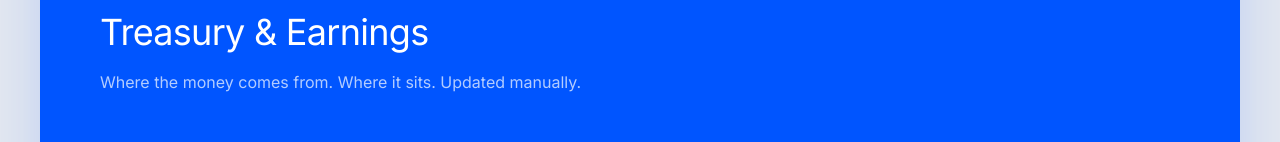
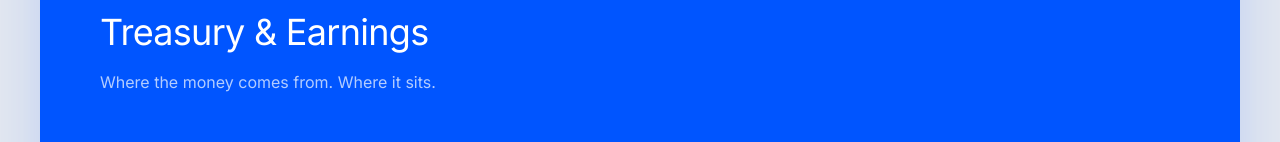
Before and after one commit to shirollsasaki/afterapp-fun, a Next.js app: page /treasury in a window 1280 px wide. Shown: the part 243-385 px from the top of the page. Built offline with nearby package versions, Linux system fonts and the light colour scheme.

Commit message:
fix: remove 'Updated manually' from treasury

```diff
--- a/src/app/treasury/page.tsx
+++ b/src/app/treasury/page.tsx
@@ -32,7 +32,7 @@ export default function TreasuryPage() {
         <section className="pp-section">
           <div className="pp-section-eyebrow">Transparency</div>
           <div className="pp-section-title">Treasury &amp; Earnings</div>
-          <div className="pp-section-desc">Where the money comes from. Where it sits. Updated manually.</div>
+          <div className="pp-section-desc">Where the money comes from. Where it sits.</div>
 
           <div className="pp-step-grid" style={{ marginTop: 48 }}>
             {STATS.map((s) => (
```
